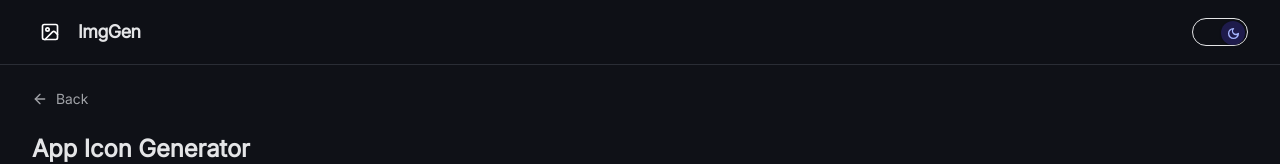
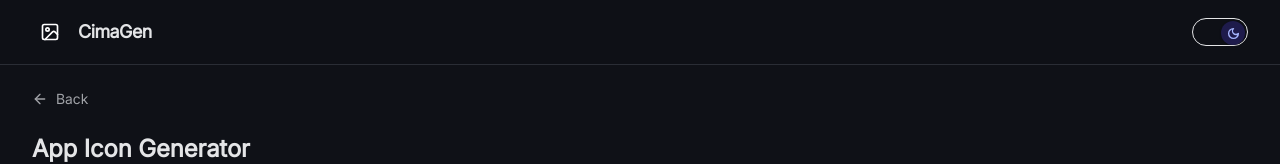
Before and after one commit to motebaya/cimagen, a React (Vite) app: page /cimagen/app-icon-generator in a window 1280 px wide. Shown: the top 164 px of the page. Built offline with nearby package versions, Linux system fonts and the light colour scheme.

Commit message:
chore: add/replace text

```diff
--- a/src/components/Header.jsx
+++ b/src/components/Header.jsx
@@ -26,7 +26,7 @@ export default function Header() {
               className="text-lg font-semibold tracking-tight"
               style={{ color: "var(--text-primary)" }}
             >
-              ImgGen
+              CimaGen
             </span>
           </Link>
 
--- a/src/pages/Home.jsx
+++ b/src/pages/Home.jsx
@@ -176,8 +176,9 @@ export default function Home() {
             className="text-lg max-w-2xl mx-auto"
             style={{ color: "var(--text-secondary)" }}
           >
-            Client-side Image processing tools. Everything runs in your browser,
-            no uploads, no servers. More than 14 image tools are ready to use.
+            Client-side Image processing tools and Generator. Everything runs in
+            your browser, no uploads, no servers. More than 14 image tools are
+            ready to use.
           </p>
         </div>
 
```
